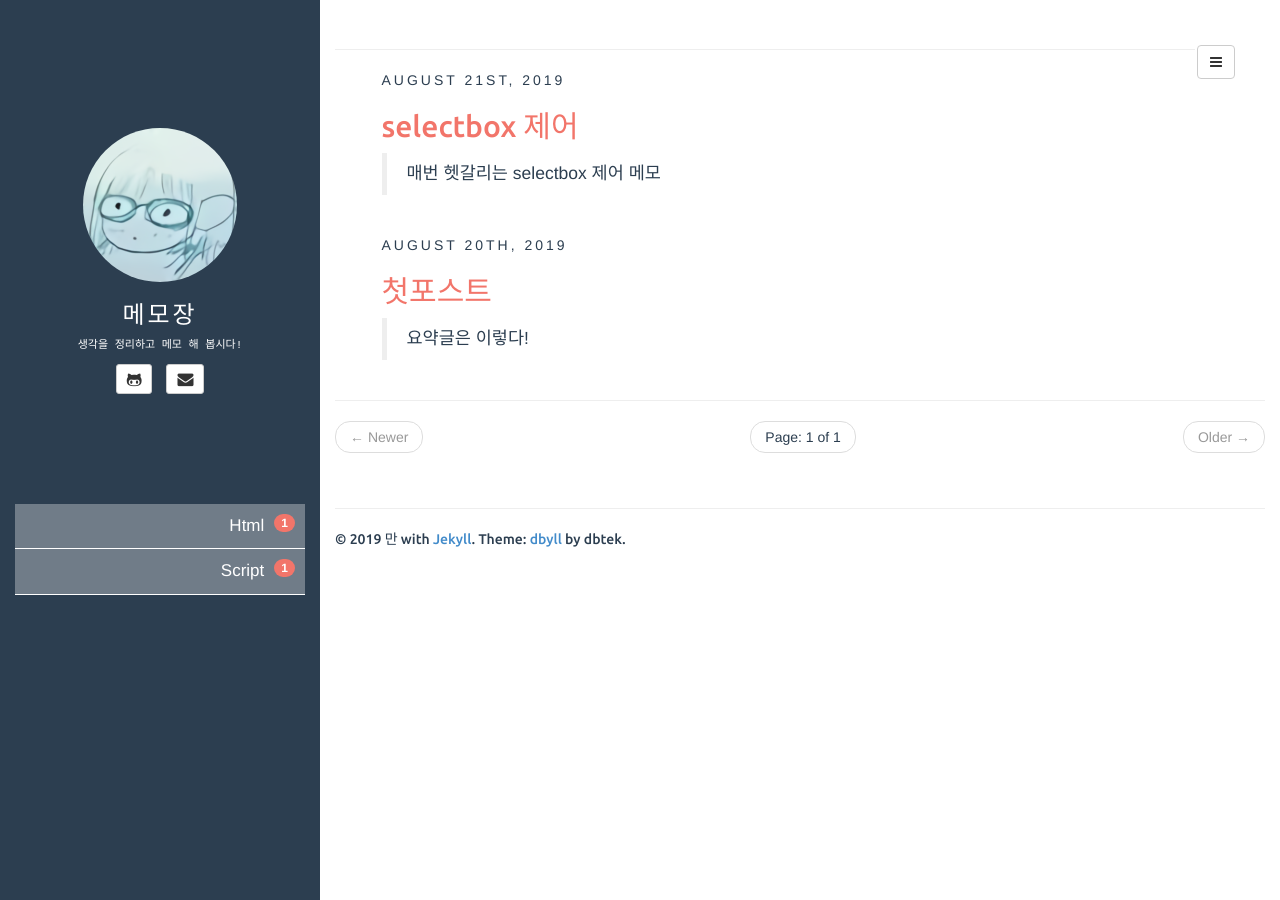
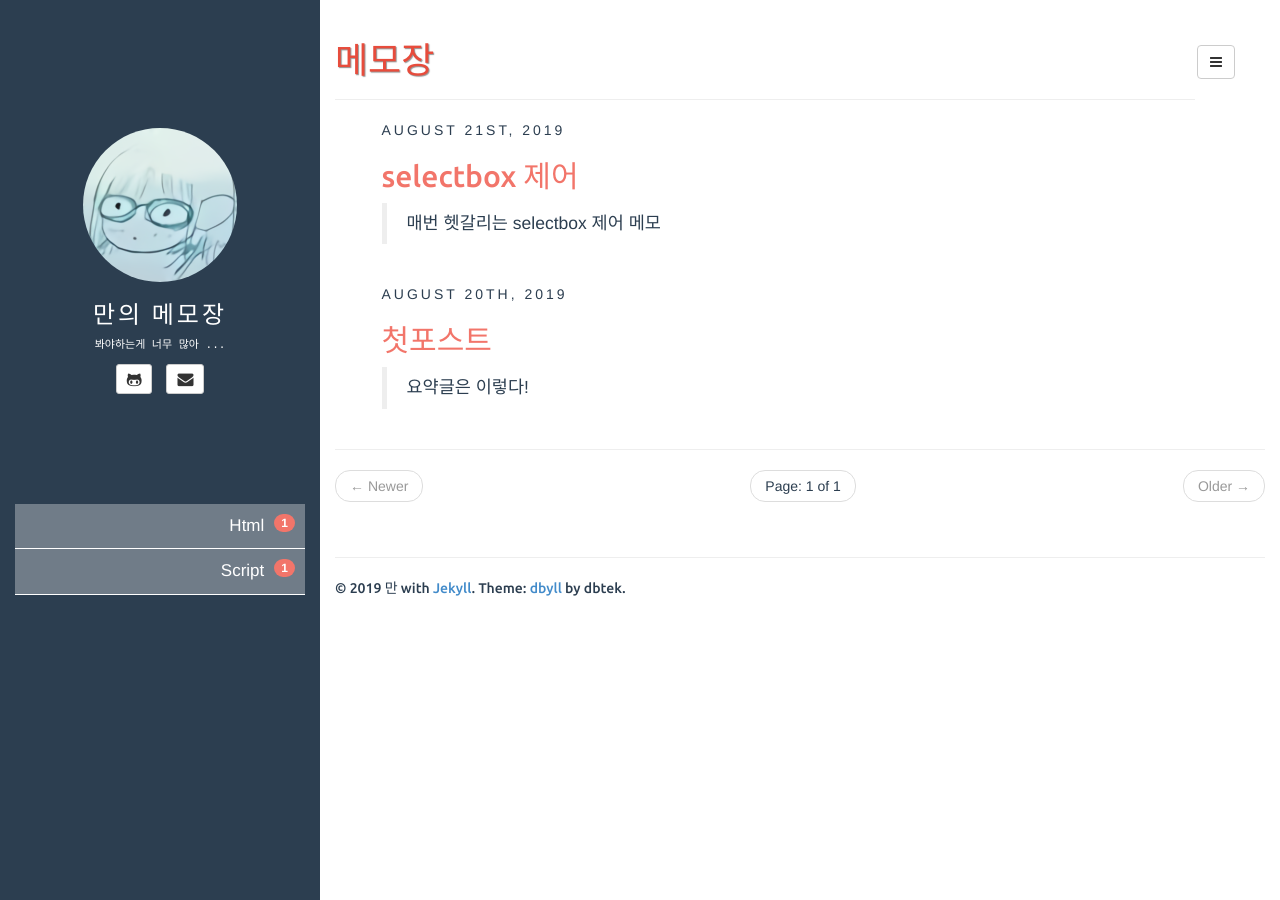
Before and after one commit to lunaelva/lunaelva.github.io, a Jekyll site: the page built from index.html, in a window 1280 px wide. Built offline with Jekyll 4.4.1, drawn with Linux system fonts in a browser that asks for light colours; the list of posts is cut into pages by our own code; some of the changed lines change nothing that is shown.

Commit message:
셋팅변경

```diff
--- a/_config.yml
+++ b/_config.yml
@@ -6,17 +6,17 @@
 highlighter: rouge
 markdown: kramdown
 # disqus: dbyll
-# google_analytics: dbyll
-title: 메모장
+google_analytics: lunaelva
+title: 만의 메모장
 
 defaults:
   -
     scope:
       path: "" # empty string for all files
     values:
-      title:
+      title: 메모장
 
-description: 생각을 정리하고 메모 해 봅시다!
+description: 생각을 정리하고 메모해 봅시다!
 author:
   name: 만
   email: dev.lunamaan@gmail.com
@@ -24,7 +24,7 @@
   #twitter: dbtek
   #pinterest: asd123
   #linkedin: asd123
-  bio: 생각을 정리하고 메모 해 봅시다!
+  bio: 봐야하는게 너무 많아 ...
   #email_md5: 726351295ec82e145928582f595aa3aa
 
 #rss_path: feed.xml
--- a/_layouts/default.html
+++ b/_layouts/default.html
@@ -5,14 +5,14 @@
 {% include default.html %}
 
 {% if site.google_analytics %}
-<!-- Asynchronous Google Analytics snippet -->
+<!-- Global site tag (gtag.js) - Google Analytics -->
+<script async src="https://www.googletagmanager.com/gtag/js?id=UA-146400919-1"></script>
 <script>
-  (function(i,s,o,g,r,a,m){i['GoogleAnalyticsObject']=r;i[r]=i[r]||function(){
-  (i[r].q=i[r].q||[]).push(arguments)},i[r].l=1*new Date();a=s.createElement(o),
-  m=s.getElementsByTagName(o)[0];a.async=1;a.src=g;m.parentNode.insertBefore(a,m)
-  })(window,document,'script','https://www.google-analytics.com/analytics.js','ga');
+  window.dataLayer = window.dataLayer || [];
+  function gtag(){dataLayer.push(arguments);}
+  gtag('js', new Date());
 
-  ga('create', '{{ site.google_analytics }}', 'auto');
-  ga('send', 'pageview');
+  gtag('config', 'UA-146400919-1');
 </script>
+
 {% endif %}
```
